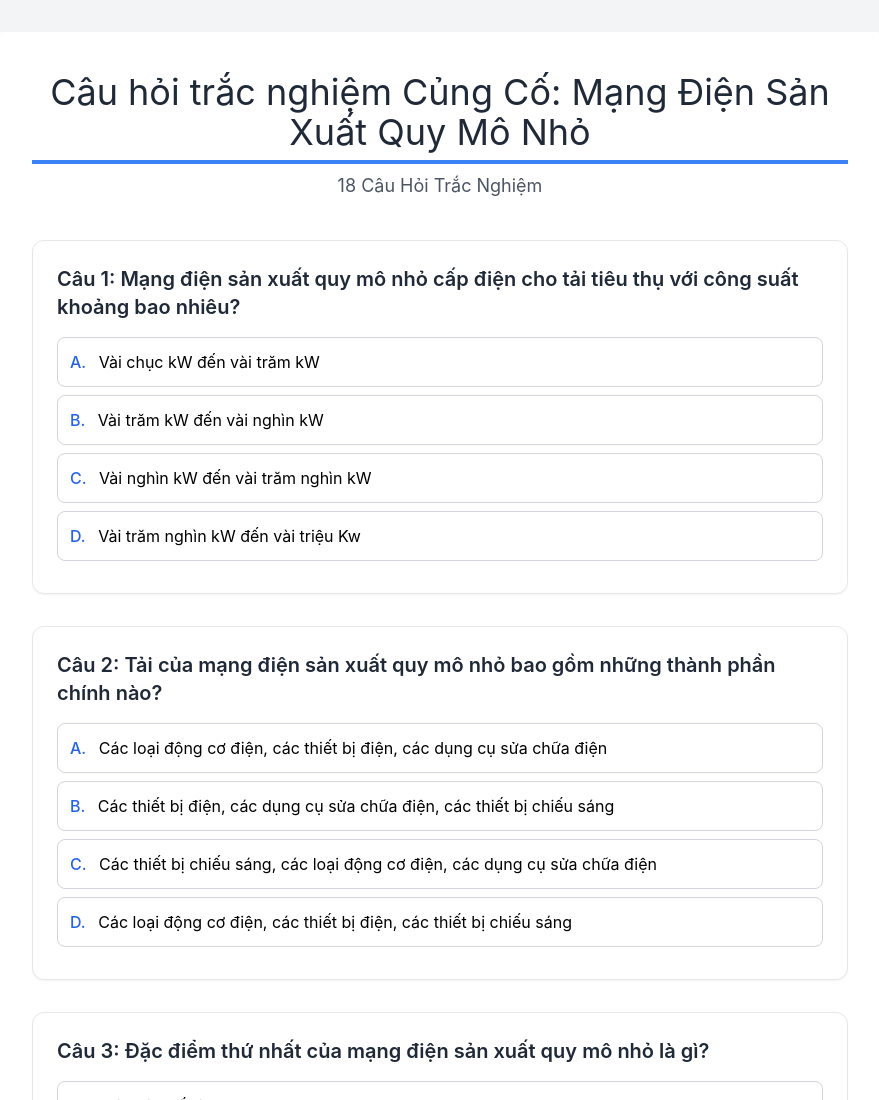
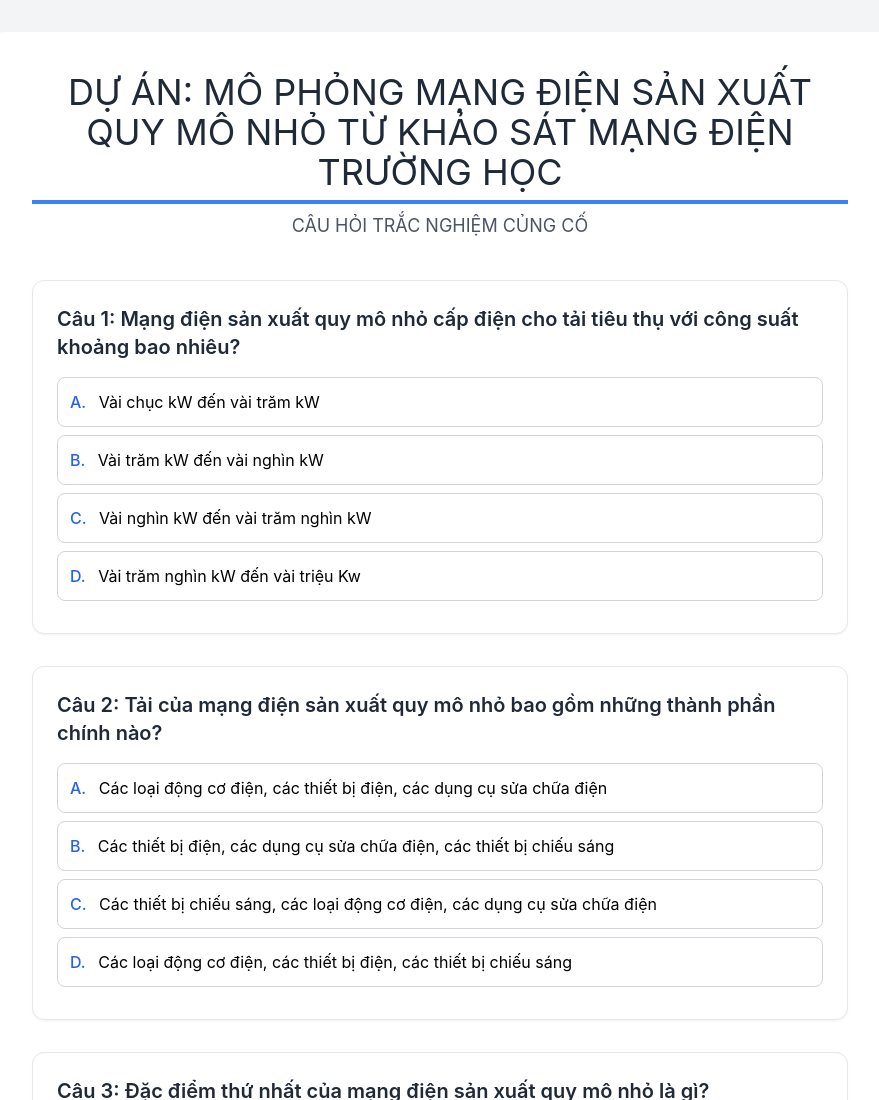
Before and after one commit to HoclieutuongtacChudeSTEMDienXanh/Cauhoitracnghiemcungco, a plain HTML site: page index.html in a window 1280 px wide. Shown: the top 1100 px of the page, without its empty margins (200-1079 px from the left). Drawn offline with nearby package versions, Linux system fonts and the light colour scheme.

Commit message:
Update header text in index.html

```diff
--- a/index.html
+++ b/index.html
@@ -53,9 +53,9 @@
     <div class="max-w-4xl mx-auto bg-white shadow-xl rounded-xl p-6 sm:p-10">
         <header class="text-center mb-10">
             <h1 class="text-3xl sm:text-4xl text-gray-800 border-b-4 border-blue-500 pb-2 inline-block">
-                Câu hỏi trắc nghiệm Củng Cố: Mạng Điện Sản Xuất Quy Mô Nhỏ
+                DỰ ÁN: MÔ PHỎNG MẠNG ĐIỆN SẢN XUẤT QUY MÔ NHỎ TỪ KHẢO SÁT MẠNG ĐIỆN TRƯỜNG HỌC
             </h1>
-            <p class="text-lg text-gray-600 mt-2">18 Câu Hỏi Trắc Nghiệm</p>
+            <p class="text-lg text-gray-600 mt-2">CÂU HỎI TRẮC NGHIỆM CỦNG CỐ</p>
         </header>
 
         <div id="quiz-container">
```
